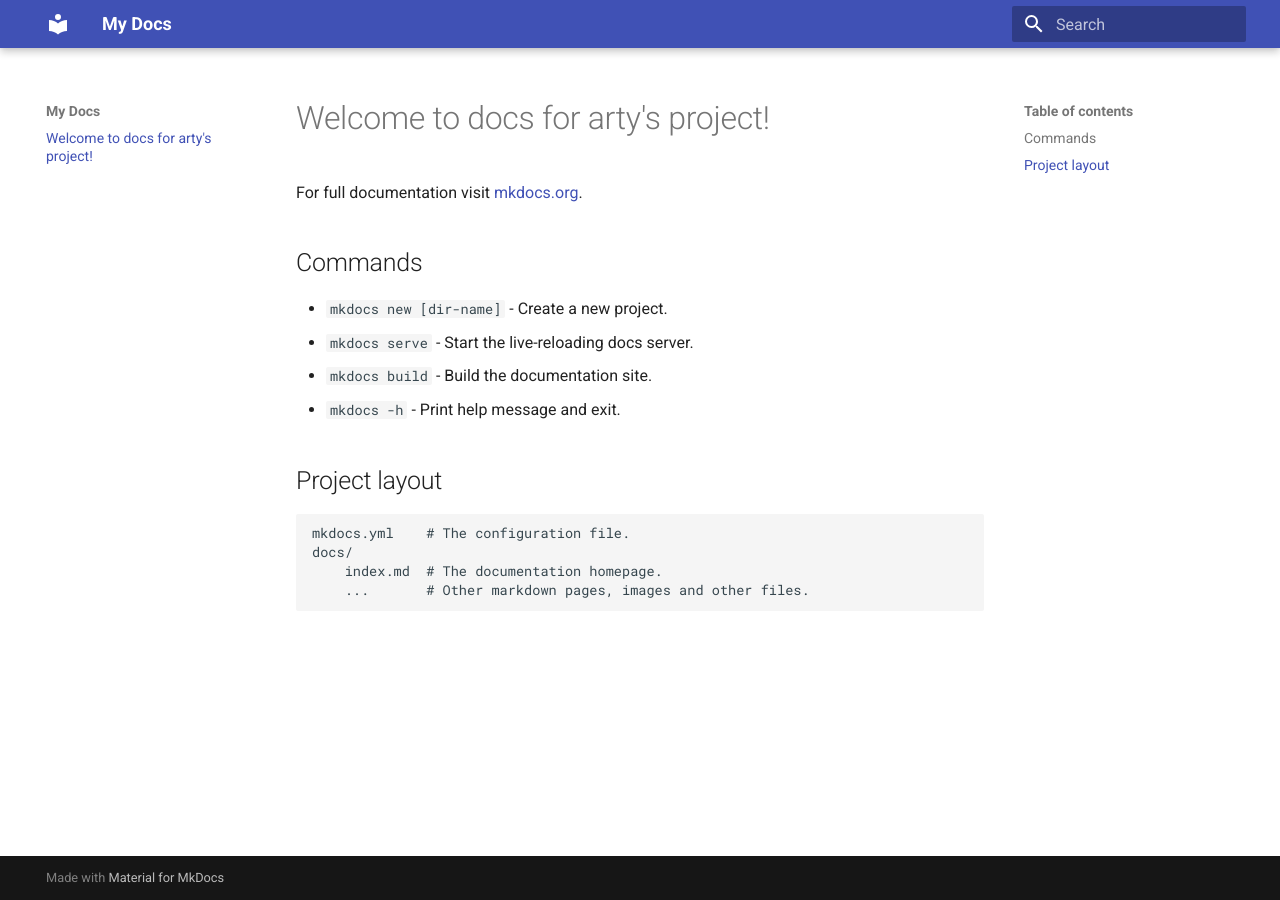
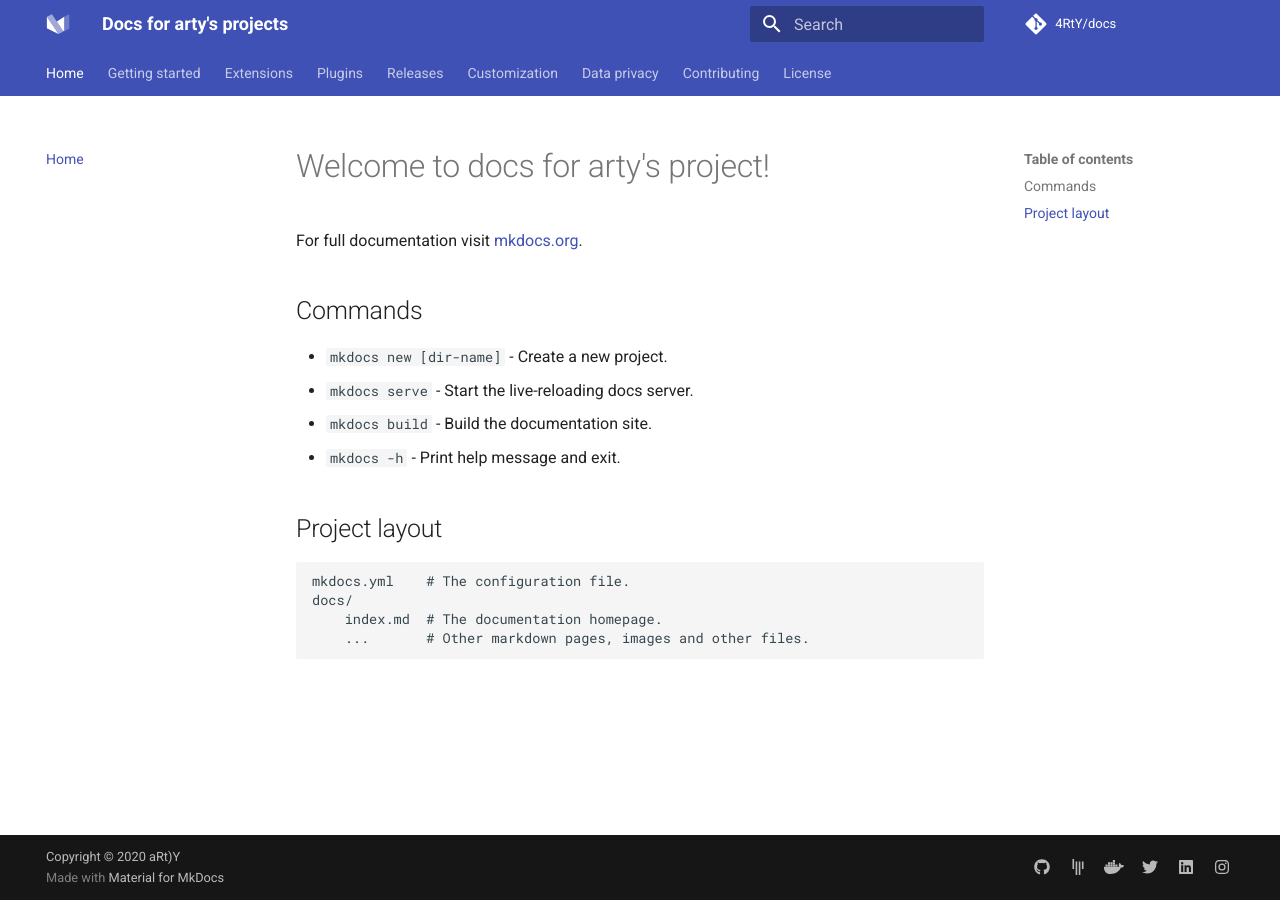
Before and after one commit to 4RtY/docs, an MkDocs documentation site: the page built from docs/index.md, in a window 1280 px wide. Built offline with MkDocs 1.6.1 and Material for MkDocs 9.7.7, drawn with Linux system fonts in a browser that asks for light colours; comment, search, counter and statistics services are not loaded.

Commit message:
Update mkdocs.yml

```diff
--- a/mkdocs.yml
+++ b/mkdocs.yml
@@ -1,4 +1,131 @@
-site_name: My Docs
+# Project information
+site_name: Docs for arty's projects
+site_url: https://https://4rty.github.io/docs//
+site_author: aRt)Y
+site_description: >-
+  Home to documentation of all projects.
+# Repository
+repo_name: 4RtY/docs
+repo_url: https://github.com/4RtY/docs
+edit_uri: ""
 
+# Copyright
+copyright: Copyright &copy; 2020 aRt)Y
+
+# Configuration
 theme:
   name: material
+
+  # 404 page
+  static_templates:
+    - 404.html
+
+  # Don't include MkDocs' JavaScript
+  include_search_page: false
+  search_index_only: true
+
+  # Default values, taken from mkdocs_theme.yml
+  language: en
+  features:
+    - tabs
+    #- instant
+  palette:
+    scheme: default
+    primary: indigo
+    accent: indigo
+  font:
+    text: Roboto
+    code: Roboto Mono
+  icon:
+    logo: logo
+  favicon: assets/favicon.png
+
+# Plugins
+plugins:
+  - search
+  - minify:
+      minify_html: true
+
+# Customization
+extra:
+  social:
+    - icon: fontawesome/brands/github
+      link: https://github.com/squidfunk
+    - icon: fontawesome/brands/gitter
+      link: https://gitter.im/squidfunk/mkdocs-material
+    - icon: fontawesome/brands/docker
+      link: https://hub.docker.com/r/squidfunk/mkdocs-material/
+    - icon: fontawesome/brands/twitter
+      link: https://twitter.com/squidfunk
+    - icon: fontawesome/brands/linkedin
+      link: https://linkedin.com/in/squidfunk/
+    - icon: fontawesome/brands/instagram
+      link: https://instagram.com/squidfunk
+
+# Extensions
+markdown_extensions:
+  - markdown.extensions.admonition
+  - markdown.extensions.attr_list
+  - markdown.extensions.codehilite:
+      guess_lang: false
+  - markdown.extensions.def_list
+  - markdown.extensions.footnotes
+  - markdown.extensions.meta
+  - markdown.extensions.toc:
+      permalink: true
+  - pymdownx.arithmatex
+  - pymdownx.betterem:
+      smart_enable: all
+  - pymdownx.caret
+  - pymdownx.critic
+  - pymdownx.details
+  - pymdownx.emoji:
+      emoji_index: !!python/name:materialx.emoji.twemoji
+      emoji_generator: !!python/name:materialx.emoji.to_svg
+  # - pymdownx.highlight:
+  #     linenums_style: pymdownx-inline
+  - pymdownx.inlinehilite
+  - pymdownx.keys
+  - pymdownx.magiclink:
+      repo_url_shorthand: true
+      user: squidfunk
+      repo: mkdocs-material
+  - pymdownx.mark
+  - pymdownx.smartsymbols
+  - pymdownx.snippets:
+      check_paths: true
+  - pymdownx.superfences
+  - pymdownx.tabbed
+  - pymdownx.tasklist:
+      custom_checkbox: true
+  - pymdownx.tilde
+
+# Page tree
+nav:
+  - Home: index.md
+  - Getting started: getting-started.md
+  - Extensions:
+    - Admonition: extensions/admonition.md
+    - CodeHilite: extensions/codehilite.md
+    - Footnotes: extensions/footnotes.md
+    - Metadata: extensions/metadata.md
+    - Permalinks: extensions/permalinks.md
+    - PyMdown: extensions/pymdown.md
+  - Plugins:
+    - Search: plugins/search.md
+    - Minification: plugins/minification.md
+    - Revision date: plugins/revision-date.md
+    - Awesome pages: plugins/awesome-pages.md
+  - Releases:
+    - Upgrading to 5.x: releases/5.md
+    - Upgrading to 4.x: releases/4.md
+    - Changelog: releases/changelog.md
+  - Customization: customization.md
+  - Data privacy: data-privacy.md
+  - Contributing: contributing.md
+  - License: license.md
+
+# Google Analytics
+google_analytics:
+  - !!python/object/apply:os.getenv ["GOOGLE_ANALYTICS_KEY"]
+  - auto
```
